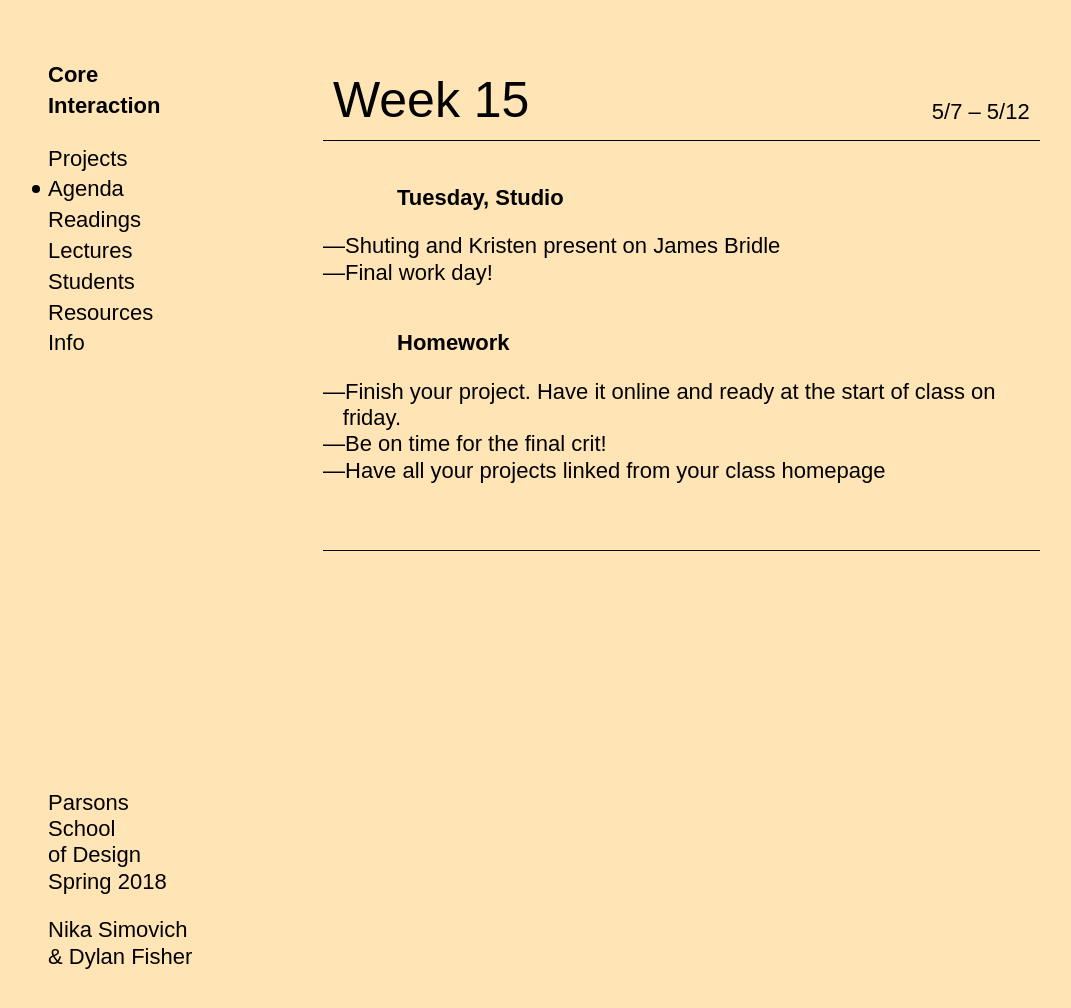
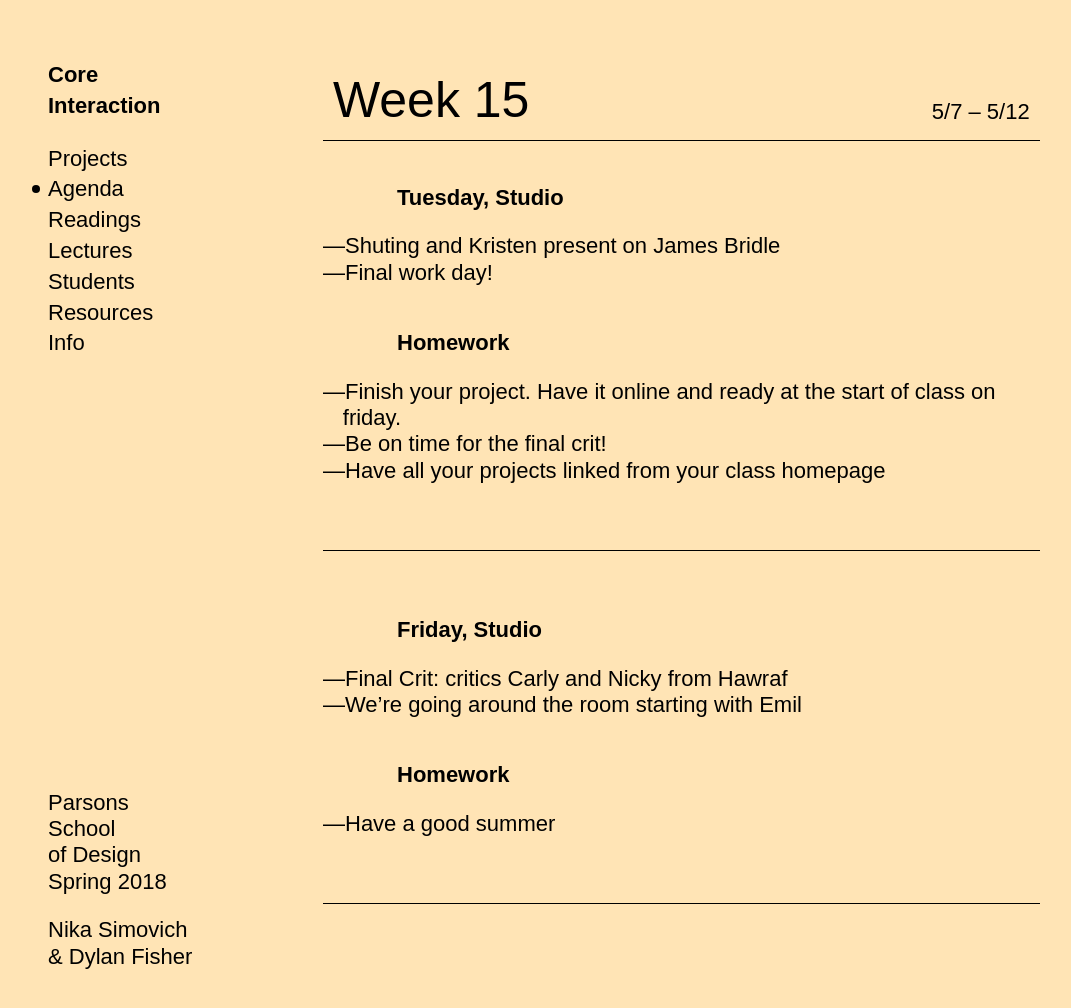
Before and after one commit to dylanfisher/ci18, a Jekyll site: the page built from _agendas/week-15.md, in a window 1280 px wide and 1030 px high. Shown: the top 1008 px of the window, without its empty margins (12-1083 px from the left). Built offline with Jekyll 4.4.1, drawn with Linux system fonts in a browser that asks for light colours; some web fonts are replaced.

Commit message:
Add agenda

```diff
--- a/_agendas/week-15.md
+++ b/_agendas/week-15.md
@@ -16,3 +16,14 @@ date_range:       5/7 – 5/12
 - Have all your projects linked from your class homepage
 
 ---
+
+### Friday, Studio
+
+- Final Crit: critics Carly and Nicky from Hawraf
+- We're going around the room starting with Emil
+
+### Homework
+
+- Have a good summer
+
+---
```
